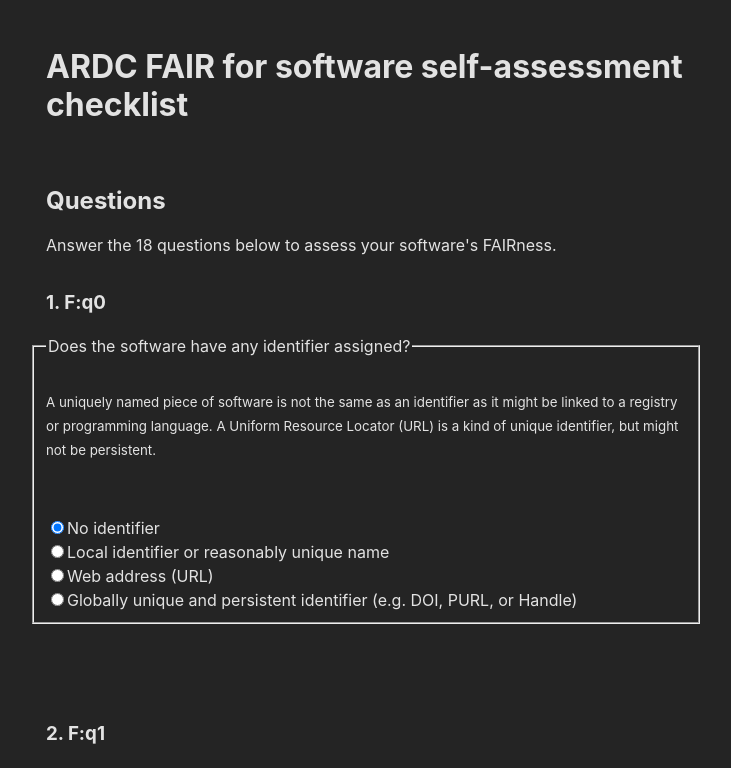
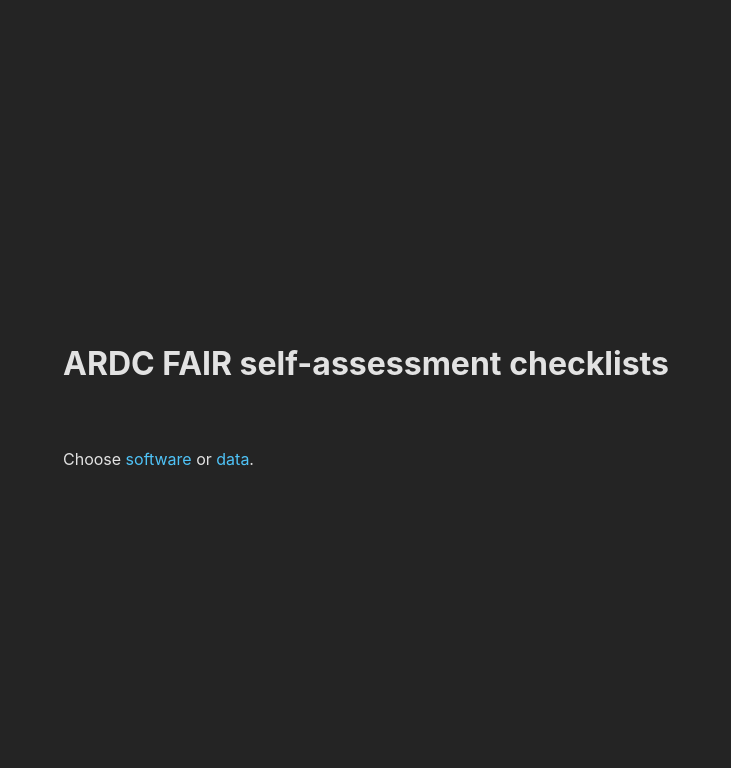
Before and after one commit to ardc-fair-checklist/spa, a Vue app: page / in a window 1280 px wide. Shown: the top 768 px of the page, without its empty margins (274-1005 px from the left). Built offline with nearby package versions, Linux system fonts and the light colour scheme.

Commit message:
added routing to /, /software and /data; added restoring state from query params

```diff
--- a/package.json
+++ b/package.json
@@ -9,7 +9,8 @@
     "preview": "vite preview"
   },
   "dependencies": {
-    "vue": "^3.2.37"
+    "vue": "^3.2.37",
+    "vue-router": "^4.1.5"
   },
   "devDependencies": {
     "@vitejs/plugin-vue": "^3.1.0",
--- a/src/App.vue
+++ b/src/App.vue
@@ -1,28 +1,7 @@
 <template>
-    <div>
-        <h1>ARDC FAIR for software self-assessment checklist</h1>
-        <h2>Questions</h2>
-        <p>Answer the {{ questions.length }} questions below to assess your software's FAIRness.</p>
-        <Question v-for="question, index in questions"
-            v-bind:index="index"
-            v-bind:key="question.id"
-            v-bind:question="question"
-        />
-        <Badge />
-    </div>
+    <!--
+    Any meaningful work is delegated to the routed components,
+    which are inserted here by the router
+    -->
+    <router-view />
 </template>
-
-
-<script setup lang="ts">
-import Badge from './components/Badge.vue'
-import Question from './components/Question.vue'
-import questions from './assets/questions.json'
-</script>
-
-<style scoped>
-h1 {
-    line-height: 1.2em;
-    margin-top: 0.5em;
-    margin-bottom: 2.0em;
-}
-</style>
--- a/src/components/Badge.vue
+++ b/src/components/Badge.vue
@@ -8,11 +8,16 @@
 
 <script setup lang="ts">
 import { computed } from 'vue'
-import { state } from '../store'
+import { compliance } from '../store'
 import { HOST_AND_ROUTE } from '../constants'
 import metadata from '../../package.json'
 const [major, minor] = metadata.version.split('.').slice(0, 2)
-const badge = computed(() => `[![FAIRness badge image](${HOST_AND_ROUTE}/badge.svg)](${HOST_AND_ROUTE}?state=${state.value}&version=${major}.${minor})`)
+const badge = computed(() => `[![FAIRness badge image](${HOST_AND_ROUTE}/badge.svg)]` +
+                             `(${HOST_AND_ROUTE}?` +
+                             `v=${major}.${minor}` +
+                             `&f=${compliance.value.slice(0, 6)}` +
+                             `&a=${compliance.value.slice(6, 10)}` +
+                             `&i=${compliance.value.slice(10, 12)}&r=${compliance.value.slice(12, 18)})`)
 </script>
 
 <style scoped>
--- a/src/components/Question.vue
+++ b/src/components/Question.vue
@@ -19,7 +19,8 @@
 
 <script setup lang="ts">
 import Answer from './Answer.vue'
-import { state, setState } from '../store'
+import { compliance } from '../store'
+import { setQueryParams } from '../routing'
 
 const props = defineProps<{
     index: number
@@ -34,11 +35,11 @@
     }
 }>()
 
-const isChecked = (index: number) => parseInt(state.value[props.index], 10) === index;
+const isChecked = (index: number) => parseInt(compliance.value[props.index], 10) === index;
 const onClick = (index: number) => {
     return () => {
-        const newState = state.value.slice(0, props.index) + index.toString() +  state.value.slice(props.index + 1);
-        setState(newState);
+        const newCompliance = compliance.value.slice(0, props.index) + index.toString() +  compliance.value.slice(props.index + 1);
+        setQueryParams(newCompliance);
     }
 }
 
--- /dev/null
+++ b/src/components/RoutedData.vue
@@ -0,0 +1,19 @@
+<template>
+    <div>
+        <h1>ARDC FAIR for data self-assessment checklist</h1>
+        <h2>Questions</h2>
+        data questions here
+    </div>
+</template>
+
+
+<script setup lang="ts">
+</script>
+
+<style scoped>
+h1 {
+    line-height: 1.2em;
+    margin-top: 0.5em;
+    margin-bottom: 2.0em;
+}
+</style>
--- /dev/null
+++ b/src/components/RoutedHome.vue
@@ -0,0 +1,18 @@
+<template>
+    <div>
+        <h1>ARDC FAIR self-assessment checklists</h1>
+        Choose <router-link to="/software">software</router-link> or <router-link to="/data">data</router-link>.
+    </div>
+</template>
+
+
+<script setup lang="ts">
+</script>
+
+<style scoped>
+h1 {
+    line-height: 1.2em;
+    margin-top: 0.5em;
+    margin-bottom: 2.0em;
+}
+</style>
--- /dev/null
+++ b/src/components/RoutedSoftware.vue
@@ -0,0 +1,28 @@
+<template>
+    <div>
+        <h1>ARDC FAIR for software self-assessment checklist</h1>
+        <h2>Questions</h2>
+        <p>Answer the {{ questions.length }} questions below to assess your software's FAIRness.</p>
+        <Question v-for="question, index in questions"
+            v-bind:index="index"
+            v-bind:key="question.id"
+            v-bind:question="question"
+        />
+        <Badge />
+    </div>
+</template>
+
+
+<script setup lang="ts">
+import Badge from './Badge.vue'
+import Question from './Question.vue'
+import questions from '../assets/questions.json'
+</script>
+
+<style scoped>
+h1 {
+    line-height: 1.2em;
+    margin-top: 0.5em;
+    margin-bottom: 2.0em;
+}
+</style>
--- a/src/main.ts
+++ b/src/main.ts
@@ -1,5 +1,6 @@
 import { createApp } from 'vue'
+import App from './App.vue'
+import { router } from './routing'
 import './style.css'
-import App from './App.vue'
 
-createApp(App).mount('#app')
+createApp(App).use(router).mount('#app')
--- /dev/null
+++ b/src/routing.ts
@@ -0,0 +1,50 @@
+import { createRouter, createWebHashHistory } from 'vue-router'
+import { setCompliance } from './store'
+import metadata from '../package.json'
+import RoutedData from './components/RoutedData.vue'
+import RoutedHome from './components/RoutedHome.vue'
+import RoutedSoftware from './components/RoutedSoftware.vue'
+
+
+const routes = [
+    {
+        path: '/',
+        component: RoutedHome
+    },
+    {
+        path: '/data',
+        component: RoutedData
+    },
+    {
+        path: '/software',
+        component: RoutedSoftware
+    }
+]
+
+export const router = createRouter({
+    history: createWebHashHistory(),
+    routes
+})
+
+
+const guard = async (to: any, from: any) => {
+    const f = to.query.f ? to.query.f : '0'.repeat(6)
+    const a = to.query.a ? to.query.a : '0'.repeat(4)
+    const i = to.query.i ? to.query.i : '0'.repeat(2)
+    const r = to.query.r ? to.query.r : '0'.repeat(6)
+    setCompliance(f + a + i + r)
+}
+
+router.beforeEach(guard)
+
+export const setQueryParams = (newCompliance: string) => {
+    const [major, minor] = metadata.version.split('.').slice(0, 2)
+    const query = {
+        v: `${major}.${minor}`,
+        f: newCompliance.slice(0, 6),
+        a: newCompliance.slice(6, 10),
+        i: newCompliance.slice(10, 12),
+        r: newCompliance.slice(12, 18)
+    }
+    router.push({query})
+}
--- a/src/store.ts
+++ b/src/store.ts
@@ -1,7 +1,13 @@
 import { computed, ref } from 'vue'
 
 const nQuestions = 18;
-const _state = ref("0".repeat(nQuestions));
+const state = ref("0".repeat(nQuestions));
 
-export const state = computed(() => _state.value)
-export const setState = (newState: string) => _state.value = newState
+export const compliance = computed(() => state.value);
+export const setCompliance = (newCompliance: string) => state.value = newCompliance;
+
+
+export const complianceQueryParams = computed(() => `&f=${compliance.value.slice(0, 6)}` +
+                                                    `&a=${compliance.value.slice(6, 10)}` +
+                                                    `&i=${compliance.value.slice(10, 12)}` +
+                                                    `&r=${compliance.value.slice(12, 18)})`)
--- a/src/style.css
+++ b/src/style.css
@@ -29,3 +29,16 @@
     margin: 0 auto;
     padding: 2rem;
 }
+
+a {
+    text-decoration: none;
+    color: #4fc3f7
+}
+
+a:visited {
+    color: #8a00c2;
+}
+
+a:hover {
+    text-decoration: underline
+}
```
Also changed, not shown: 1 other file (tests, documents, lock files or other folders).
